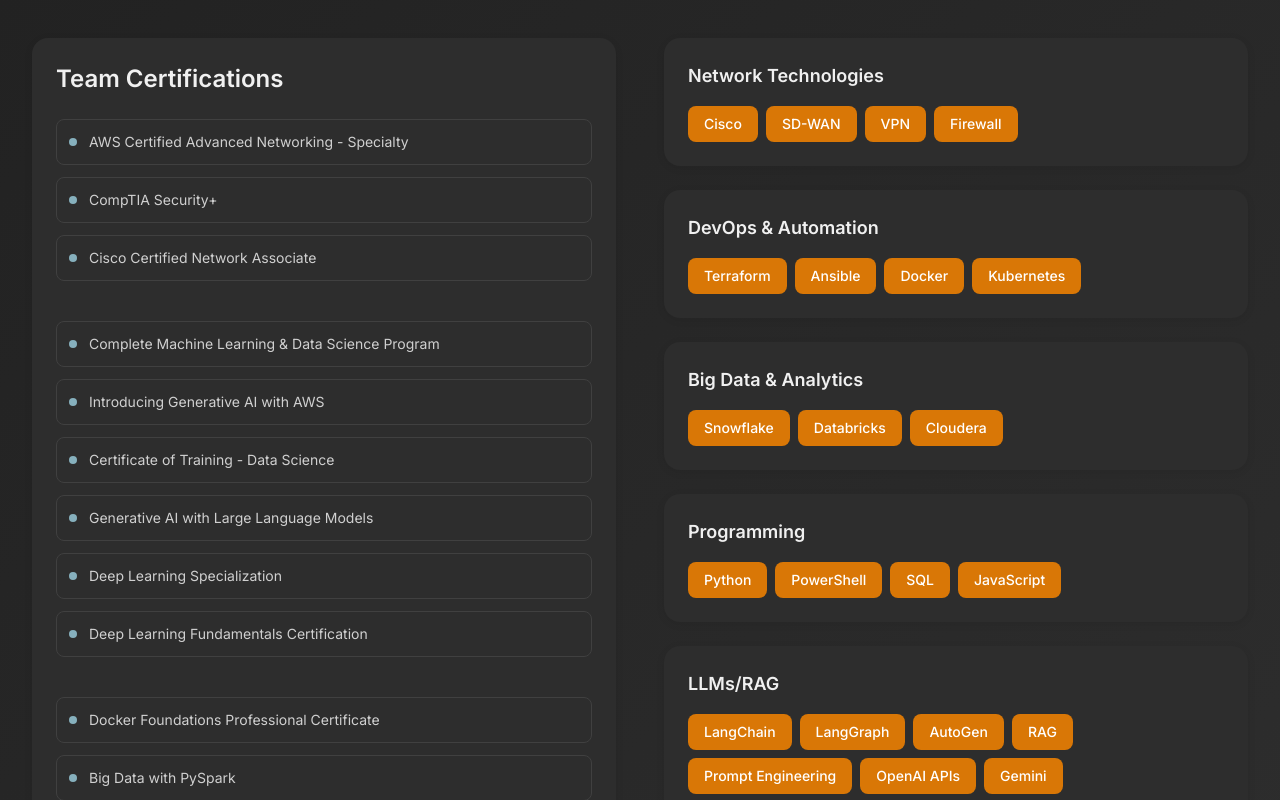
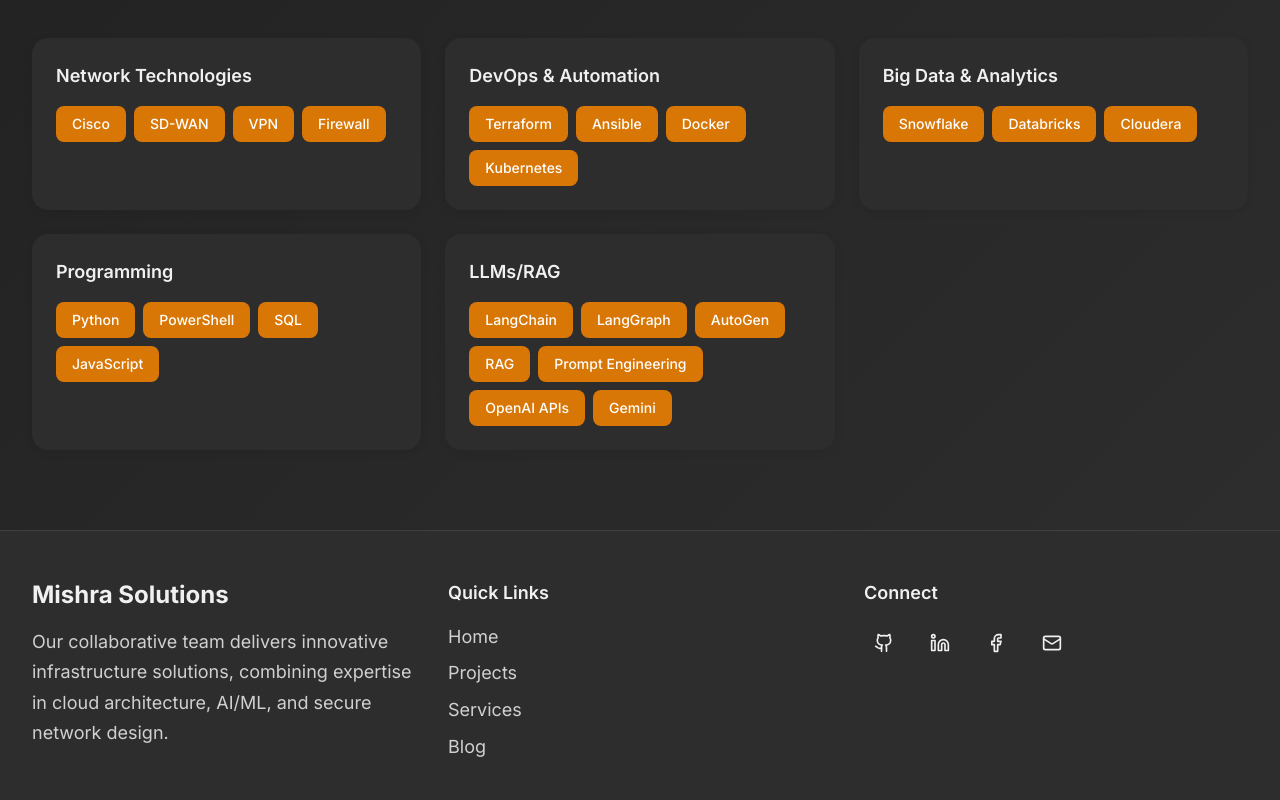
Before and after one commit to printfmishra/legendary-happiness, a Next.js app: page / in a window 1280 px wide. Shown: the part 1600-2400 px from the top of the page. Built offline with nearby package versions, Linux system fonts and the light colour scheme.

Commit message:
change in home page

```diff
--- a/src/components/Hero.tsx
+++ b/src/components/Hero.tsx
@@ -46,35 +46,6 @@
     { category: 'Big Data & Analytics', items: ['Snowflake', 'Databricks', 'Cloudera'] },
     { category: 'Programming', items: ['Python', 'PowerShell', 'SQL', 'JavaScript'] },
     { category: 'LLMs/RAG', items: ['LangChain', 'LangGraph', 'AutoGen', 'RAG', 'Prompt Engineering', 'OpenAI APIs', 'Gemini'] },
-  ];
-
-  const certifications = [
-    {
-      category: 'Networking & Cloud',
-      items: [
-        'AWS Certified Advanced Networking - Specialty',
-        'CompTIA Security+',
-        'Cisco Certified Network Associate',
-      ]
-    },
-    {
-      category: 'AI/ML & Data Science',
-      items: [
-        'Complete Machine Learning & Data Science Program',
-        'Introducing Generative AI with AWS',
-        'Certificate of Training - Data Science',
-        'Generative AI with Large Language Models',
-        'Deep Learning Specialization',
-        'Deep Learning Fundamentals Certification',
-      ]
-    },
-    {
-      category: 'DevOps & Big Data',
-      items: [
-        'Docker Foundations Professional Certificate',
-        'Big Data with PySpark',
-      ]
-    },
   ];
 
   return (
@@ -374,47 +345,12 @@
             </motion.div>
           </div>
 
-          <div className="grid lg:grid-cols-2 gap-12">
-            {/* Left Column */}
-            <div className="space-y-6 flex flex-col h-full">
-              {/* Team Certifications */}
           <motion.div
-              initial={{ opacity: 0, x: -30 }}
-              whileInView={{ opacity: 1, x: 0 }}
+            initial={{ opacity: 0, y: 30 }}
+            whileInView={{ opacity: 1, y: 0 }}
             viewport={{ once: true }}
             transition={{ duration: 0.6 }}
-              whileHover={{ y: -5 }}
-              className="theme-card-bg p-6 rounded-2xl shadow-card hover:shadow-card-hover transition-shadow duration-300 flex-grow"
-            >
-              <div>
-              <h3 className="font-semibold text-hero-h4 mb-6">Team Certifications</h3>
-              <div className="space-y-10">
-                {certifications.map((group, groupIndex) => (
-                  <div key={groupIndex} className="space-y-3">
-                    {group.items.map((cert, certIndex) => (
-                      <div
-                        key={certIndex}
-                        className="flex items-center gap-3 p-3 theme-card-bg border theme-border rounded-lg"
-                      >
-                        <div className="w-2 h-2 bg-accent-blue rounded-full" />
-                        <span className="text-sm">{cert}</span>
-                      </div>
-                    ))}
-                  </div>
-                ))}
-              </div>
-              </div>
-            </motion.div>
-            </div>
-
-            {/* Right side - Skills Grid (including Programming) */}
-            <div className="space-y-6">
-              <motion.div
-                initial={{ opacity: 0, x: 30 }}
-                whileInView={{ opacity: 1, x: 0 }}
-                viewport={{ once: true }}
-                transition={{ duration: 0.6 }}
-                className="space-y-6"
+            className="grid md:grid-cols-2 lg:grid-cols-3 gap-6"
           >
             {skillsDetailed.map((skillGroup, index) => (
               <motion.div
@@ -438,8 +374,6 @@
           </motion.div>
         </div>
       </div>
-        </div>
-      </div>
     </section>
   );
 };
```
Lines whose indentation alone changed are shown as unchanged.
